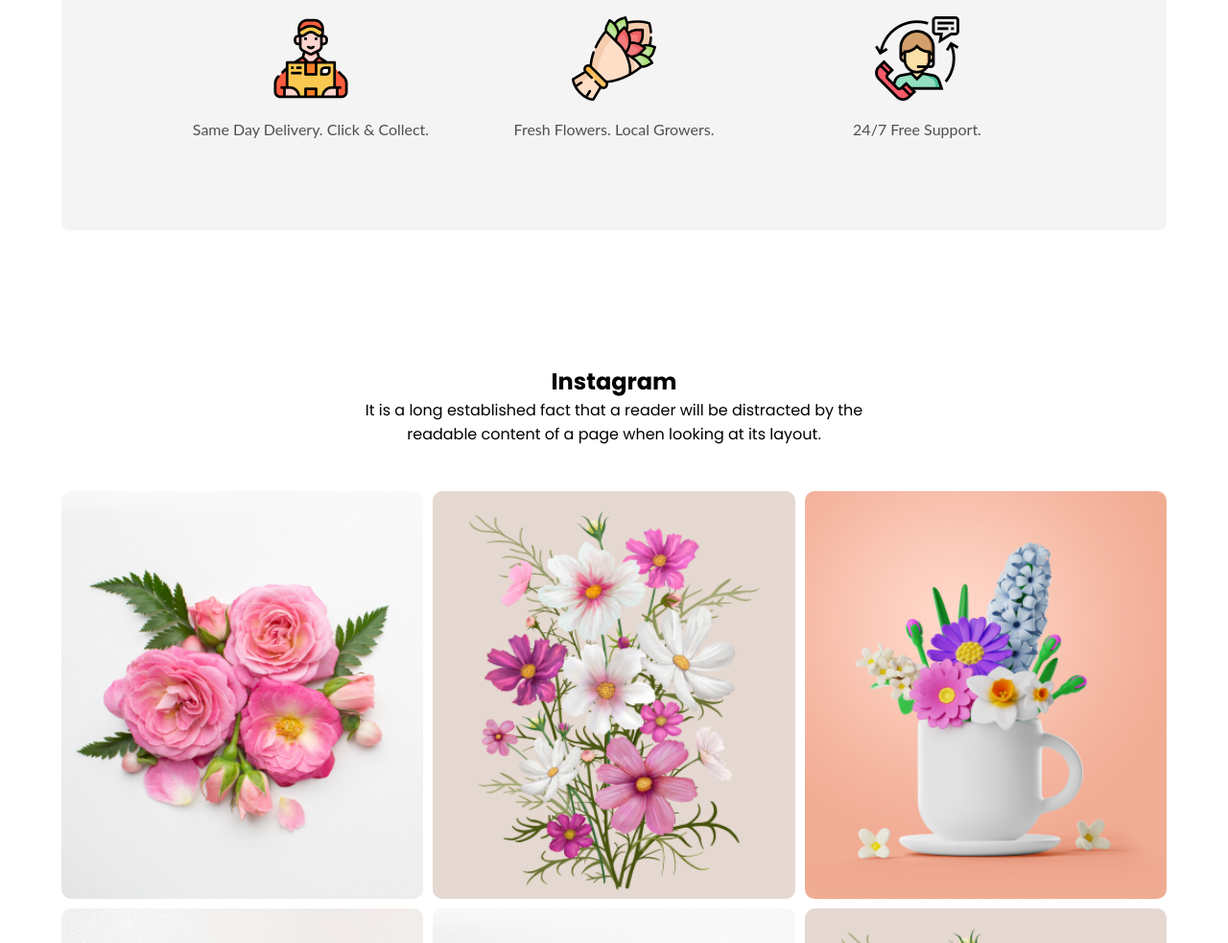
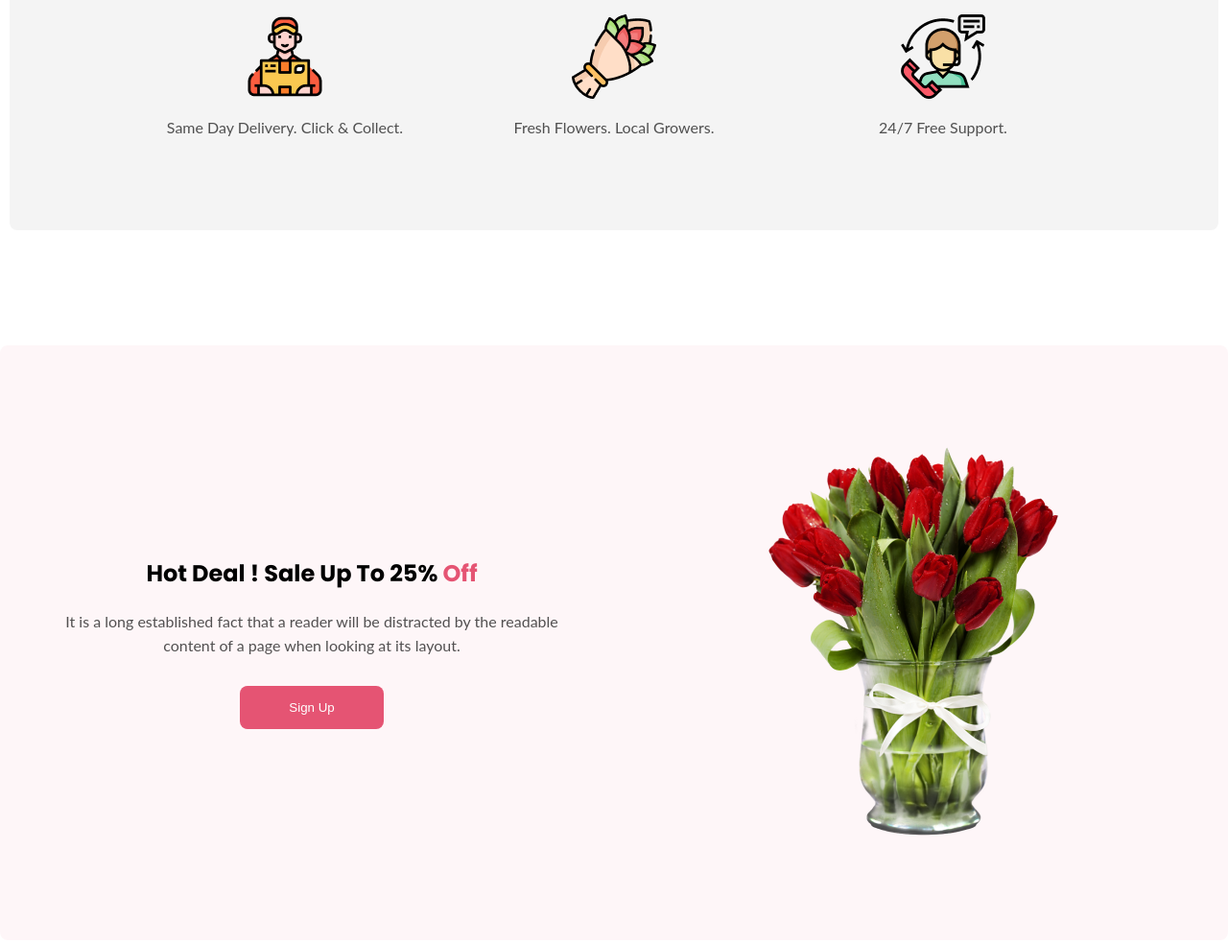
Before and after one commit to rokib97/flower-shop-conceptual-b10, a plain HTML site: page index.html in a window 1280 px wide. Shown: the part 1660-2643 px from the top of the page at 96% size. Drawn offline with Linux system fonts and the light colour scheme.

Commit message:
hot deal section added

```diff
--- a/index.html
+++ b/index.html
@@ -74,10 +74,24 @@
       </section>
 
 
+      <section class="hotdeal">
+        <div class="text-img-container">
+          <div class="textcontainer">
+            <h1>Hot Deal ! Sale Up To 25% <span>Off</span></h1>
+            <p class="gray">It is a long established fact that a reader will be distracted by the readable <br> content of a page when looking at its layout.</p>
+            <button>Sign Up</button>
+          </div>
+          <div class="imgcontainer">
+            <img src="images/sale-0ff.png" alt="">
+          </div>
+        </div>
+      </section>
+
+
       <section class="instagram-section-container">
         <div class="instagrom-text-content">
           <h1>Instagram</h1>
-          <p>
+          <p class="gray">
             It is a long established fact that a reader will be distracted by
             the readable content of a page when looking at its layout.
           </p>
--- a/styles/style.css
+++ b/styles/style.css
@@ -44,7 +44,7 @@ text-align: left;
   height: 45px;
   background-color: rgb(229, 84, 115);
   border: none;
-  border-radius: 2px;
+  border-radius: 8px;
   margin-top: 25px;
   color: white;
 }
@@ -67,7 +67,7 @@ text-align: left;
   margin-left: 120px;
 }
 .featured-image-container {
-  width: 90%;
+  max-width: 1260px;
   height: 650px;
   margin: 0 auto;
   margin-top: 140px;
@@ -133,7 +133,7 @@ text-decoration-line: underline;
   border-radius: 50%;
 }
 .instagram-section-container {
-  width: 90%;
+  width: 1260px;
   height: 1050px;
   margin: 0 auto;
   margin-top: 140px;
@@ -160,7 +160,7 @@ text-decoration-line: underline;
   gap: 10px;
 }
 .super-deals-container {
-  width: 90%;
+  width: 1260px;
   height: 449px;
   margin: 0 auto;
   background-image: url("../images/latest-deals-bg.png");
@@ -197,11 +197,15 @@ text-decoration-line: underline;
 color: rgba(39, 39, 39, 0.8);
 font-family: Lato;
 text-align: center;
+line-height: 25px;
+}
+span{
+  color:rgb(229, 84, 115);
 }
 
 /* support and delivery section */
 .supportanddelivery-container{
-  width: 90%;
+  width: 1260px;
   height: 320px;
   margin: 0 auto;
   margin-top: 140px;
@@ -213,7 +217,7 @@ text-align: center;
   border-radius: 8px;
   background: rgba(39, 39, 39, 0.05);
 }
-.imageandtext{
+.supportanddelivery-container .imageandtext{
   width: 25%;
   height: 147px;
   display: flex;
@@ -221,7 +225,50 @@ text-align: center;
   align-items: center;
   justify-content: space-around;
 }
-.imageandtext img{
+.supportanddelivery-container .imageandtext img{
   width: 88px;
   height: 88px;
 }
+
+
+
+/* hot deal section start */
+main .hotdeal{
+  width: 100%;
+  height: 620px;
+  border-radius: 8px;
+background: rgba(229, 84, 115, 0.05);
+margin-top: 120px;
+display: flex;
+align-items: center;
+justify-content: center;
+}
+main .hotdeal .text-img-container{
+width: 1260px;
+height: 600px;
+display: flex;
+justify-content: space-around;
+}
+main .hotdeal .text-img-container >  div{
+  width: 45%;;
+  height: 600px;
+  display: flex;
+  flex-direction: column;
+  justify-content: center;
+  align-items: center;
+  }
+
+  main .hotdeal .text-img-container .textcontainer{
+    display: flex;
+    row-gap: 20px;
+  }
+
+  main .hotdeal .text-img-container .textcontainer button{
+    width: 150px;
+    height: 45px;
+    background-color: rgb(229, 84, 115);
+    border: none;
+    border-radius: 8px;
+    margin-top: 10px;
+    color: white;
+  }
```
